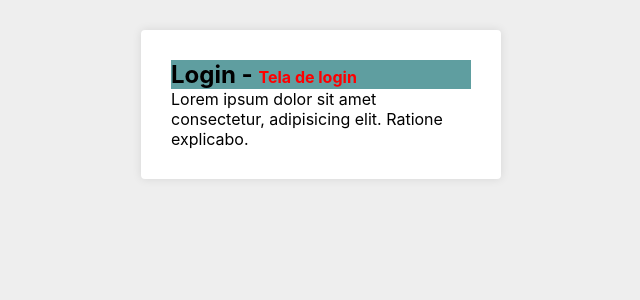
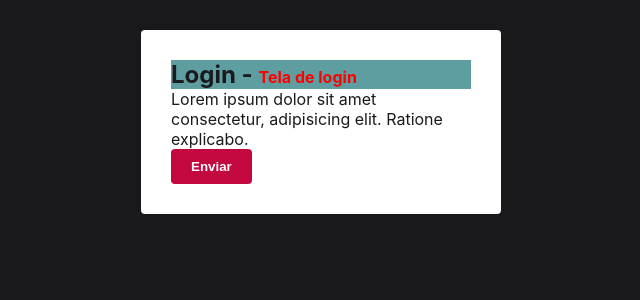
Before and after one commit to lucasilvadrm/react-base, a React (Create React App) app: page / in a window 1280 px wide. Shown: the top 300 px of the page, without its empty margins (319-959 px from the left). Built offline with nearby package versions, Linux system fonts and the light colour scheme.

Commit message:
feat: configurando estilos padrão

```diff
--- /dev/null
+++ b/src/config/colors.js
@@ -0,0 +1,7 @@
+export const primaryColor = '#C3073F';
+export const primaryDarkColor = '#1A1A1D';
+
+export const sucessColor = '#0197f6';
+export const infoColor = '#0197f6';
+export const errorColor = '#F2AF29';
+export const warningColor = '#F2AF29';
--- a/src/pages/Login/index.jsx
+++ b/src/pages/Login/index.jsx
@@ -14,6 +14,7 @@
         Lorem ipsum dolor sit amet consectetur, adipisicing elit. Ratione
         explicabo.
       </Paragraph>
+      <button type="button">Enviar</button>
     </Container>
   );
 };
--- a/src/pages/Login/styled.js
+++ b/src/pages/Login/styled.js
@@ -9,6 +9,5 @@
 `;
 
 export const Paragraph = styled.p`
-  font-family: -apple-system, BlinkMacSystemFont, 'Segoe UI', Roboto, Oxygen,
-    Ubuntu, Cantarell, 'Open Sans', 'Helvetica Neue', sans-serif;
+  font-family: inherit;
 `;
--- a/src/styles/GlobalStyles.js
+++ b/src/styles/GlobalStyles.js
@@ -1,4 +1,5 @@
 import styled, { createGlobalStyle } from 'styled-components';
+import { primaryColor, primaryDarkColor } from '../config/colors';
 
 export default createGlobalStyle`
 * {
@@ -9,7 +10,8 @@
 }
 
 body {
-  background: #eee;
+  background: ${primaryDarkColor};
+  color: ${primaryDarkColor};
   font-family: -apple-system, BlinkMacSystemFont, 'Segoe UI', Roboto, Oxygen, Ubuntu, Cantarell, 'Open Sans', 'Helvetica Neue', sans-serif;
 }
 
@@ -19,10 +21,17 @@
 
 button {
   cursor: pointer;
+  background: ${primaryColor};
+  border: none;
+  color: #fff;
+  padding: 10px 20px;
+  border-radius: 4px;
+  font-weight: 700;
 }
 
 a {
   text-decoration: none;
+  color: ${primaryColor};
 }
 
 ul {
```
